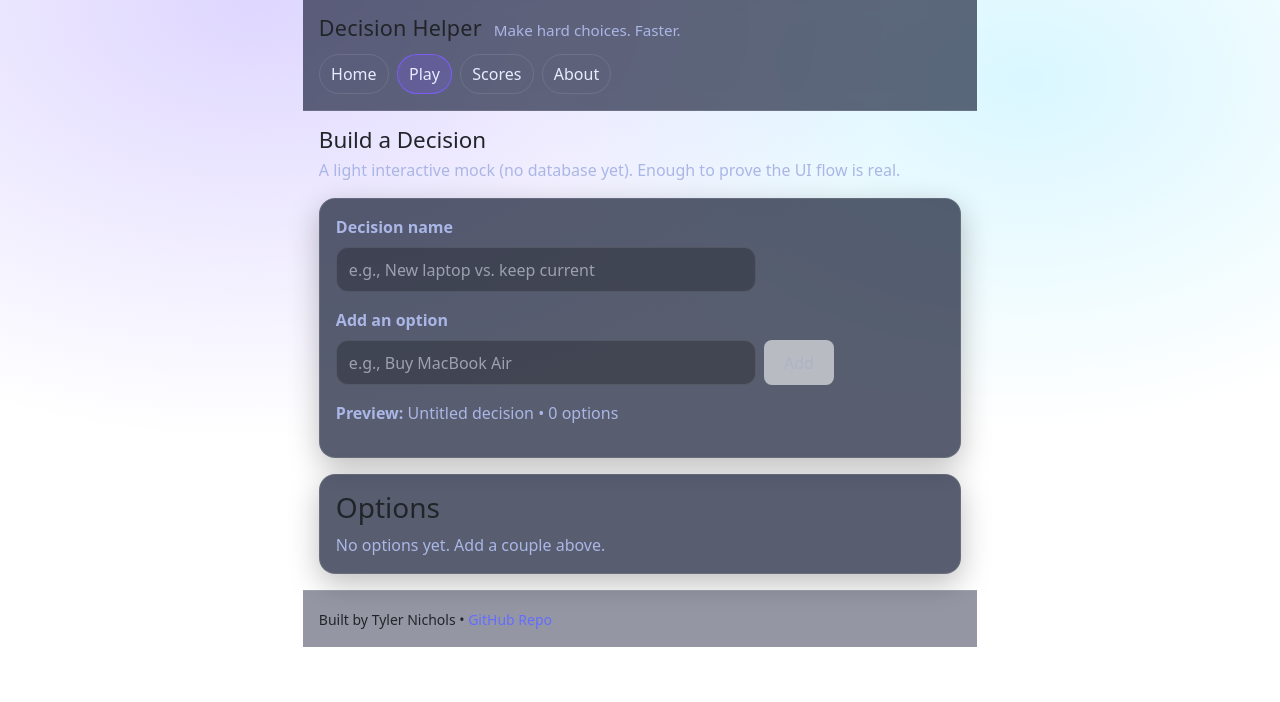
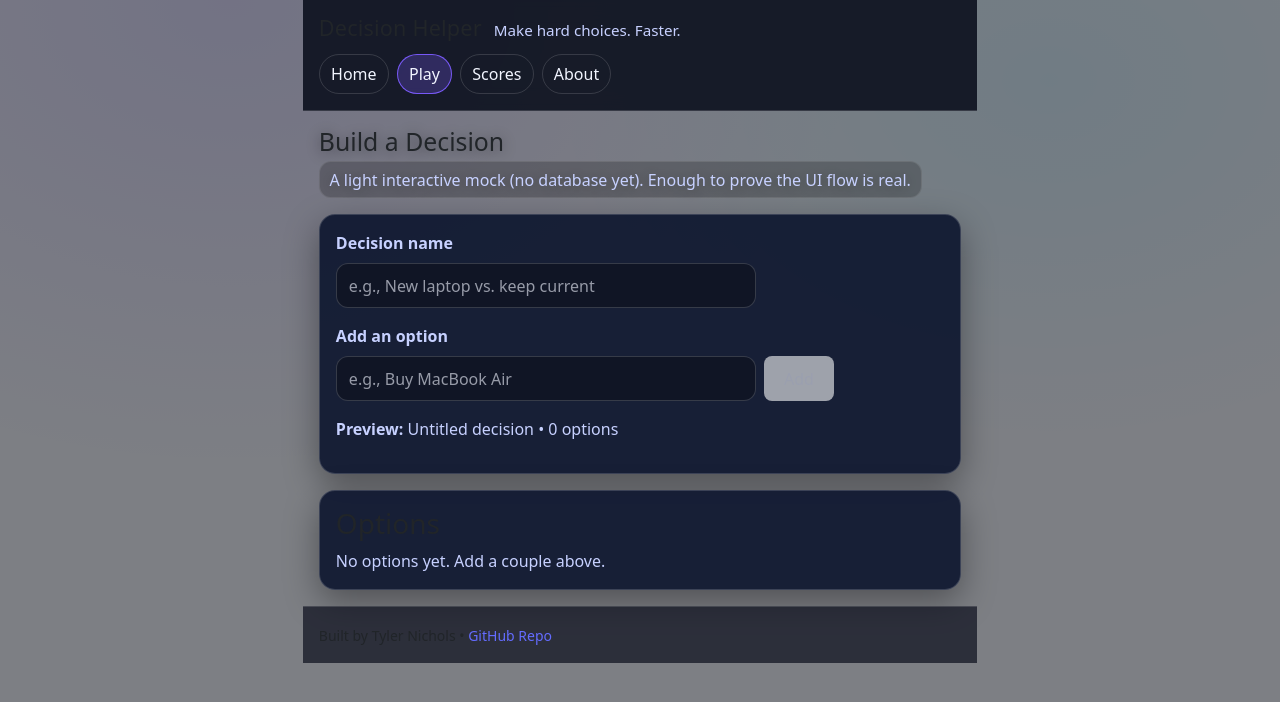
Before and after one commit to aztyler77-ux/startup, a React (Vite) app in the folder react/: page /play in a window 1280 px wide. Shown: the top 702 px of the page. Built offline with nearby package versions, Linux system fonts and the light colour scheme.

Commit message:
style: improve contrast and readability

```diff
--- a/react/src/startup.css
+++ b/react/src/startup.css
@@ -3,12 +3,13 @@
 * { box-sizing: border-box; }
 
 :root{
-  --bg:#0b1020;
-  --panel:#121a33;
-  --text:#e7ecff;
-  --muted:#aab6e6;
+  /* Darker base + higher contrast */
+  --bg:#070a14;
+  --panel:#0f1730;
+  --text:#f2f5ff;
+  --muted:#c7d1ff;
   --accent:#7c5cff;
-  --border: rgba(255,255,255,.10);
+  --border: rgba(255,255,255,.14);
 
   --space-1: .25rem;
   --space-2: .5rem;
@@ -21,30 +22,52 @@
   --radius-pill: 999px;
 }
 
+html, body { height: 100%; }
+
 body{
   margin:0;
   font-family: Inter, system-ui, -apple-system, Segoe UI, Roboto, Arial, sans-serif;
+
+  /* Keep the “glow” but tone it down */
   background:
-    radial-gradient(1200px 800px at 20% 0%, rgba(124,92,255,0.25), transparent 55%),
-    radial-gradient(1000px 700px at 80% 10%, rgba(0,200,255,0.15), transparent 50%),
+    radial-gradient(1100px 800px at 18% 0%, rgba(124,92,255,0.16), transparent 58%),
+    radial-gradient(900px 650px at 82% 10%, rgba(0,200,255,0.10), transparent 55%),
     var(--bg);
+
   color: var(--text);
-
   min-height:100vh;
   display:flex;
   flex-direction:column;
+
+  /* Make our overlay work predictably */
+  position: relative;
+}
+
+/* Contrast overlay so text never sits on raw glow */
+body::before{
+  content:"";
+  position: fixed;
+  inset: 0;
+  background: rgba(7,10,20,0.52);
+  pointer-events: none;
+  z-index: 0;
+}
+
+#root{
+  position: relative;
+  z-index: 1;
 }
 
 #site-header{
   border-bottom:1px solid var(--border);
-  background: rgba(18,26,51,.65);
+  background: rgba(10,14,28,.88);
   backdrop-filter: blur(10px);
 }
 
 #site-footer{
   margin-top:auto;
   border-top:1px solid var(--border);
-  background: rgba(18,26,51,.45);
+  background: rgba(10,14,28,.70);
 }
 
 .app-shell{
@@ -87,33 +110,50 @@ body{
 }
 
 .site-nav a:hover{
-  border-color: rgba(124,92,255,.7);
-  background: rgba(124,92,255,.12);
+  border-color: rgba(124,92,255,.85);
+  background: rgba(124,92,255,.14);
 }
 
 .site-nav a.active{
-  border-color: rgba(124,92,255,.9);
-  background: rgba(124,92,255,.22);
+  border-color: rgba(124,92,255,.95);
+  background: rgba(124,92,255,.26);
 }
 
 .site-main{ flex:1; }
 
+/* Title/subtitle readability */
 .page-title{
   margin: 0 0 .25rem 0;
-  font-size: 1.4rem;
+  font-size: 1.55rem;
+  text-shadow: 0 2px 14px rgba(0,0,0,.45);
 }
 
 .page-subtitle{
   margin: 0 0 1rem 0;
   color: var(--muted);
+  text-shadow: 0 2px 14px rgba(0,0,0,.45);
+
+  /* subtle backing so it never “washes out” */
+  display: inline-block;
+  padding: .35rem .6rem;
+  border-radius: 12px;
+  background: rgba(0,0,0,.22);
+  border: 1px solid rgba(255,255,255,.10);
 }
 
+/* Cards: more opaque = less haze */
 .cardish{
-  background: rgba(18,26,51,.70);
-  border:1px solid var(--border);
+  background: rgba(15,23,48,.92);
+  border:1px solid rgba(255,255,255,.16);
   border-radius: var(--radius-2);
   padding: var(--space-4);
-  box-shadow: 0 10px 30px rgba(0,0,0,.25);
+  box-shadow: 0 12px 34px rgba(0,0,0,.36);
+  transition: transform 120ms ease, box-shadow 120ms ease;
+}
+
+.cardish:hover{
+  transform: translateY(-2px);
+  box-shadow: 0 16px 46px rgba(0,0,0,.42);
 }
 
 label{
@@ -125,21 +165,35 @@ input{
   width: min(420px, 100%);
   padding: .6rem .75rem;
   border-radius: var(--radius-1);
-  border:1px solid var(--border);
-  background: rgba(0,0,0,.25);
+  border:1px solid rgba(255,255,255,.16);
+  background: rgba(0,0,0,.30);
   color: var(--text);
 }
 
+input::placeholder{
+  color: rgba(242,245,255,.60);
+}
+
+input:focus{
+  outline: 2px solid rgba(124, 92, 255, 0.9);
+  outline-offset: 2px;
+  border-color: rgba(124, 92, 255, 0.6);
+}
+
 button{
-  border:1px solid rgba(124,92,255,.7);
-  background: rgba(124,92,255,.22);
+  border:1px solid rgba(124,92,255,.75);
+  background: rgba(124,92,255,.26);
   color: var(--text);
   padding: .6rem .9rem;
   border-radius: var(--radius-1);
   cursor: pointer;
 }
 
-button:hover{ background: rgba(124,92,255,.35); }
+button:hover{ background: rgba(124,92,255,.38); }
+button:active{
+  transform: translateY(1px);
+  background: rgba(124,92,255,.50);
+}
 
 .table-wrap{
   width:100%;
@@ -154,7 +208,7 @@ table{
 
 th, td{
   padding: .75rem;
-  border-bottom:1px solid var(--border);
+  border-bottom:1px solid rgba(255,255,255,.14);
 }
 
 th{
@@ -166,7 +220,7 @@ img{
   max-width:100%;
   height:auto;
   border-radius: 14px;
-  border:1px solid var(--border);
+  border:1px solid rgba(255,255,255,.14);
 }
 
 /* Accessibility: keyboard focus ring */
@@ -174,33 +228,6 @@ img{
 button:focus-visible {
   outline: 2px solid rgba(124, 92, 255, 0.9);
   outline-offset: 2px;
-}
-
-/* Inputs: better placeholder contrast + focus ring */
-input::placeholder{
-  color: rgba(231,236,255,.55);
-}
-
-input:focus{
-  outline: 2px solid rgba(124, 92, 255, 0.9);
-  outline-offset: 2px;
-  border-color: rgba(124, 92, 255, 0.6);
-}
-
-/* Buttons: pressed state feedback */
-button:active{
-  transform: translateY(1px);
-  background: rgba(124,92,255,.42);
-}
-
-/* Cards: subtle hover lift */
-.cardish{
-  transition: transform 120ms ease, box-shadow 120ms ease;
-}
-
-.cardish:hover{
-  transform: translateY(-2px);
-  box-shadow: 0 14px 40px rgba(0,0,0,.32);
 }
 
 /* Respect reduced-motion preferences */
@@ -218,40 +245,7 @@ button:active{
     gap: .25rem;
   }
 
-  .site-nav a{
-    padding: .4rem .6rem;
+  .page-subtitle{
+    display: block;
   }
 }
-
-/* Tables: zebra striping + hover highlight */
-tbody tr:nth-child(odd){
-  background: rgba(255,255,255,.03);
-}
-
-tbody tr:hover{
-  background: rgba(124,92,255,.08);
-}
-
-/* Tables: sticky header for easier scanning */
-thead th{
-  position: sticky;
-  top: 0;
-  background: rgba(18,26,51,.95);
-  backdrop-filter: blur(8px);
-  z-index: 1;
-}
-
-/* Images: center and constrain tall images */
-.cardish img{
-  display: block;
-  margin: 0 auto;
-  max-height: 420px;
-  object-fit: cover;
-}
-
-/* Print: make pages readable on paper */
-@media print{
-  body{ background: white; color: black; }
-  #site-header, #site-footer, .site-nav{ display: none; }
-  .cardish{ box-shadow: none; border: 1px solid #ddd; }
-}
```
